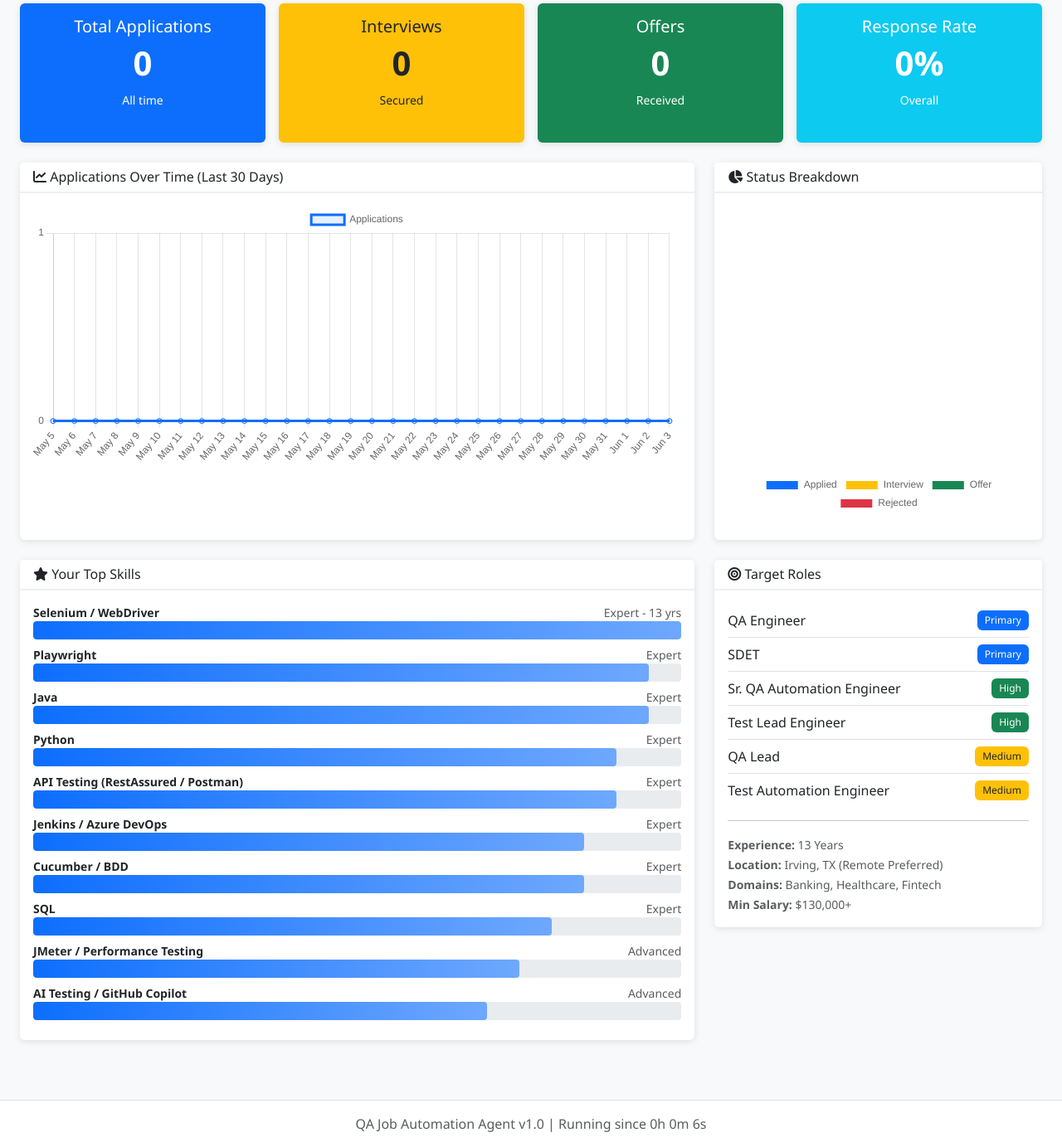
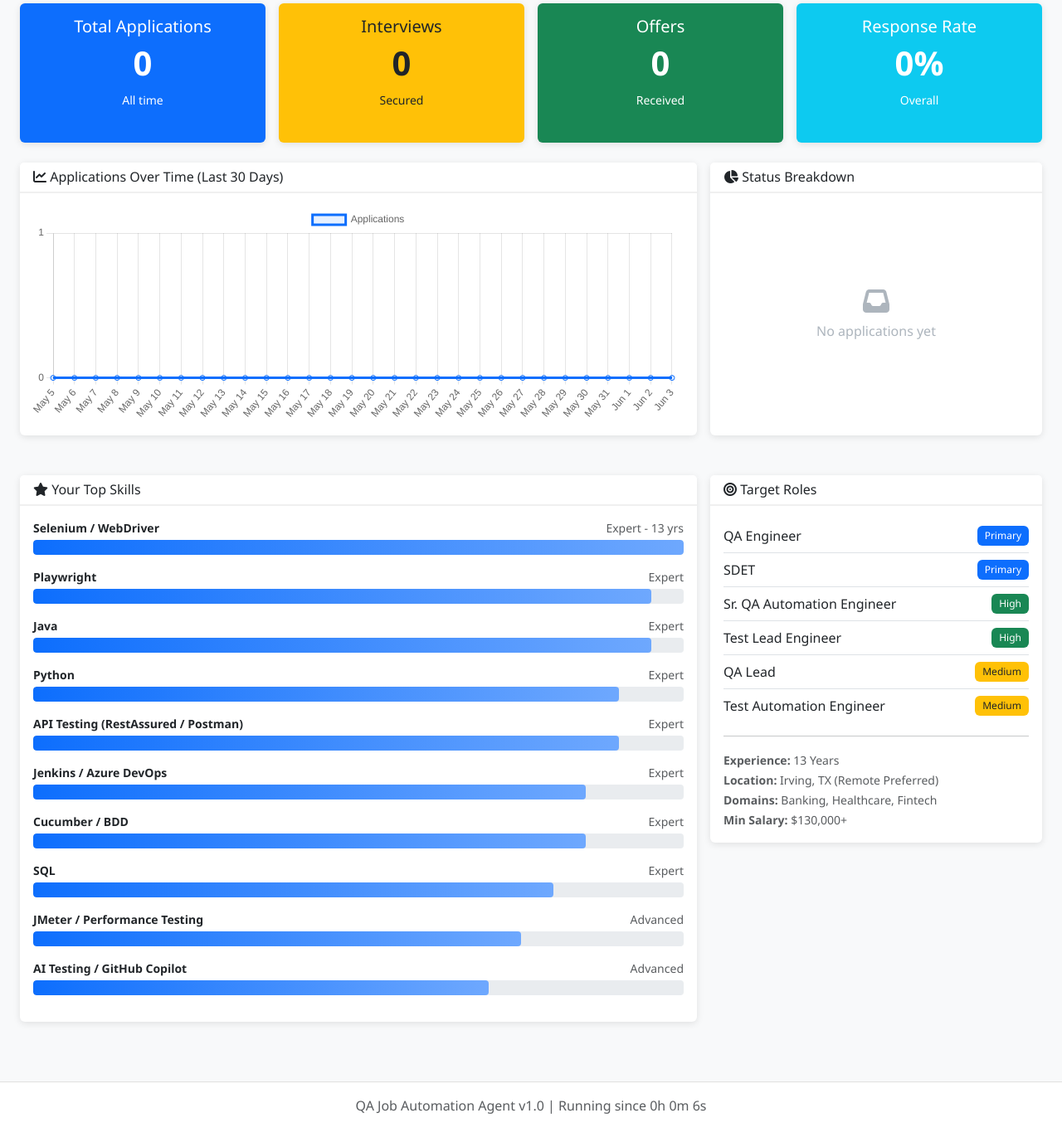
Before and after one commit to Cheetahrevive/qa-job-automation-agent, a Flask app: page /analytics in a window 1280 px wide. Shown: the part 188-1571 px from the top of the page at 83% size. After the commit the page ends 1531 px from the top, so only its background shows below. Run offline with Flask 3, Linux system fonts and the light colour scheme; the visitor is signed in with stand-in values (Sample User, id 1); data that the repository does not hold is empty; some libraries are stand-ins or nearby versions.

Commit message:
Fix analytics.html: fix chart height/layout, add no-data state for doughnut, use maintainAspectRatio:false
Updated CSS styles for skill bars and chart containers. Changed chart header icons and added a no-data overlay for the status chart.

```diff
--- a/web_dashboard/templates/analytics.html
+++ b/web_dashboard/templates/analytics.html
@@ -3,9 +3,10 @@
 
 {% block extra_css %}
 <style>
-  .progress { height: 22px; margin-top: 4px; }
-  .skill-bar { background: #e9ecef; border-radius: 4px; overflow: hidden; }
-  .skill-fill { height: 22px; background: linear-gradient(90deg, #0d6efd, #6ea8fe); border-radius: 4px; }
+  .skill-bar { background: #e9ecef; border-radius: 4px; overflow: hidden; height: 18px; }
+  .skill-fill { height: 18px; background: linear-gradient(90deg, #0d6efd, #6ea8fe); border-radius: 4px; }
+  .chart-container { position: relative; height: 260px; }
+  .no-data-overlay { position: absolute; top: 50%; left: 50%; transform: translate(-50%,-50%); text-align: center; color: #adb5bd; }
 </style>
 {% endblock %}
 
@@ -58,31 +59,39 @@
 </div>
 
 <!-- Charts Row -->
-<div class="row mb-4">
+<div class="row mb-4 g-3">
   <div class="col-lg-8">
-    <div class="card h-100">
+    <div class="card">
       <div class="card-header">
-        <h6 class="mb-0"><i class="fas fa-line-chart"></i> Applications Over Time (Last 30 Days)</h6>
+        <h6 class="mb-0"><i class="fas fa-chart-line"></i> Applications Over Time (Last 30 Days)</h6>
       </div>
       <div class="card-body">
-        <canvas id="timelineChart" height="120"></canvas>
+        <div class="chart-container">
+          <canvas id="timelineChart"></canvas>
+        </div>
       </div>
     </div>
   </div>
   <div class="col-lg-4">
-    <div class="card h-100">
+    <div class="card">
       <div class="card-header">
-        <h6 class="mb-0"><i class="fas fa-pie-chart"></i> Status Breakdown</h6>
+        <h6 class="mb-0"><i class="fas fa-chart-pie"></i> Status Breakdown</h6>
       </div>
-      <div class="card-body d-flex align-items-center justify-content-center">
-        <canvas id="statusChart" height="200"></canvas>
+      <div class="card-body">
+        <div class="chart-container" style="height:260px;">
+          <canvas id="statusChart"></canvas>
+          <div class="no-data-overlay" id="noDataMsg" style="display:none;">
+            <i class="fas fa-inbox fa-2x mb-2 d-block"></i>
+            No applications yet
+          </div>
+        </div>
       </div>
     </div>
   </div>
 </div>
 
 <!-- Skills + Target Roles -->
-<div class="row mb-4">
+<div class="row mb-4 g-3">
   <div class="col-lg-8">
     <div class="card">
       <div class="card-header">
@@ -102,8 +111,8 @@
           ('AI Testing / GitHub Copilot', 70, 'Advanced')
         ] %}
         {% for skill, pct, level in skill_list %}
-        <div class="mb-2">
-          <div class="d-flex justify-content-between">
+        <div class="mb-3">
+          <div class="d-flex justify-content-between mb-1">
             <small class="fw-semibold">{{ skill }}</small>
             <small class="text-muted">{{ level }}</small>
           </div>
@@ -147,30 +156,29 @@
 document.addEventListener('DOMContentLoaded', function() {
   fetch('/api/stats')
     .then(r => r.json())
-    .then(data => {
+    .then(function(data) {
       document.getElementById('totalApps').textContent = data.total_applications || 0;
       document.getElementById('totalInterviews').textContent = data.interviews || 0;
       document.getElementById('totalOffers').textContent = data.offers || 0;
       var rr = data.response_rate ? (data.response_rate * 100).toFixed(1) + '%' : '0%';
       document.getElementById('responseRate').textContent = rr;
 
+      var applied = (data.total_applications||0) - (data.interviews||0) - (data.offers||0) - (data.rejections||0);
+      var hasData = (data.total_applications || 0) > 0;
       var sCtx = document.getElementById('statusChart').getContext('2d');
+      if (hasData) {
         new Chart(sCtx, {
           type: 'doughnut',
           data: {
             labels: ['Applied', 'Interview', 'Offer', 'Rejected'],
-          datasets: [{
-            data: [
-              (data.total_applications||0) - (data.interviews||0) - (data.offers||0) - (data.rejections||0),
-              data.interviews || 0,
-              data.offers || 0,
-              data.rejections || 0
-            ],
-            backgroundColor: ['#0d6efd','#ffc107','#198754','#dc3545']
-          }]
+            datasets: [{ data: [applied, data.interviews||0, data.offers||0, data.rejections||0],
+              backgroundColor: ['#0d6efd','#ffc107','#198754','#dc3545'] }]
           },
-        options: { responsive: true, plugins: { legend: { position: 'bottom' } } }
+          options: { responsive: true, maintainAspectRatio: false, plugins: { legend: { position: 'bottom' } } }
         });
+      } else {
+        document.getElementById('noDataMsg').style.display = 'block';
+      }
     })
     .catch(function(e) { console.error('Stats fetch failed', e); });
 
@@ -186,16 +194,10 @@ document.addEventListener('DOMContentLoaded', function() {
     type: 'line',
     data: {
       labels: labels,
-      datasets: [{
-        label: 'Applications',
-        data: Array(30).fill(0),
-        borderColor: '#0d6efd',
-        backgroundColor: 'rgba(13,110,253,0.1)',
-        tension: 0.4,
-        fill: true
-      }]
+      datasets: [{ label: 'Applications', data: Array(30).fill(0),
+        borderColor: '#0d6efd', backgroundColor: 'rgba(13,110,253,0.1)', tension: 0.4, fill: true }]
     },
-    options: { responsive: true, scales: { y: { beginAtZero: true, ticks: { stepSize: 1 } } } }
+    options: { responsive: true, maintainAspectRatio: false, scales: { y: { beginAtZero: true, ticks: { stepSize: 1 } } } }
   });
 });
 </script>
```
Lines whose indentation alone changed are shown as unchanged.
